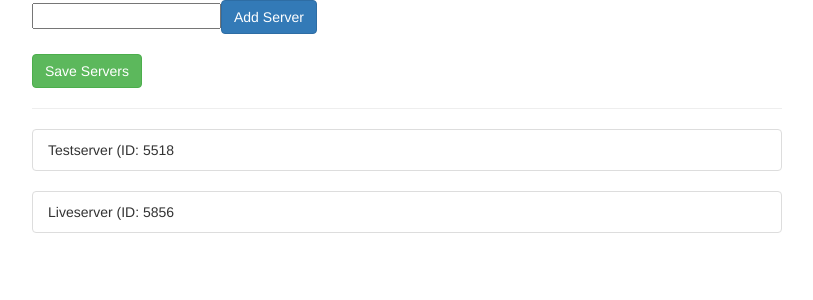
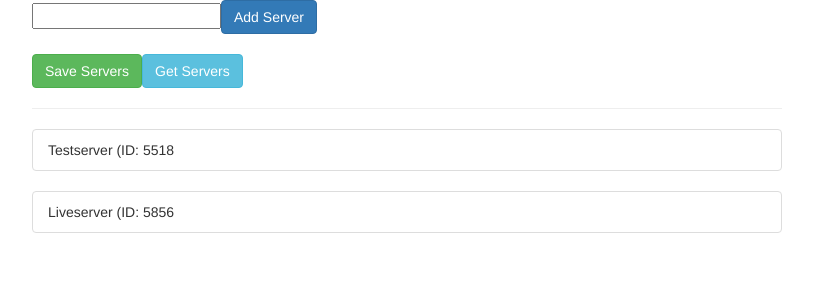
Before and after one commit to mc-carthy/ngChunks, an Angular app in the folder http/: page / in a window 1280 px wide. Shown: the top 300 px of the page, without its empty margins (233-1046 px from the left). Built offline with nearby package versions, Linux system fonts and the light colour scheme.

Commit message:
GET requests with Firebase

```diff
--- a/http/src/app/example/example.component.html
+++ b/http/src/app/example/example.component.html
@@ -5,6 +5,7 @@
             <button class="btn btn-primary" (click)="onAddServer(serverName.value)">Add Server</button>
             <br><br>
             <button class="btn btn-success" (click)="onSaveServers()">Save Servers</button>
+            <button class="btn btn-info" (click)="onGetServers()">Get Servers</button>
             <hr>
             <ul class="list-group" *ngFor="let server of servers">
                 <li class="list-group-item">{{ server.name }} (ID: {{ server.id }}</li>
--- a/http/src/app/example/example.component.ts
+++ b/http/src/app/example/example.component.ts
@@ -1,3 +1,4 @@
+import { Response } from '@angular/http';
 import { Component, OnInit } from '@angular/core';
 import { ExampleService } from './example.service';
 
@@ -41,6 +42,16 @@ export class ExampleComponent implements OnInit {
         );
     }
 
+    onGetServers() {
+        this.service.getServers().subscribe(
+            (response: Response) => {
+                const data = response.json();
+                console.log(data);
+            },
+            (error) => console.log(error)
+        );
+    }
+
     private generateId() {
         return Math.round(Math.random() * 10000);
     }
--- a/http/src/app/example/example.service.ts
+++ b/http/src/app/example/example.service.ts
@@ -13,4 +13,8 @@ export class ExampleService {
             { headers: headers}
         );
     }
+
+    getServers() {
+        return this.http.get('https://nghttp-30b84.firebaseio.com/data.json')
+    }
 }
```
